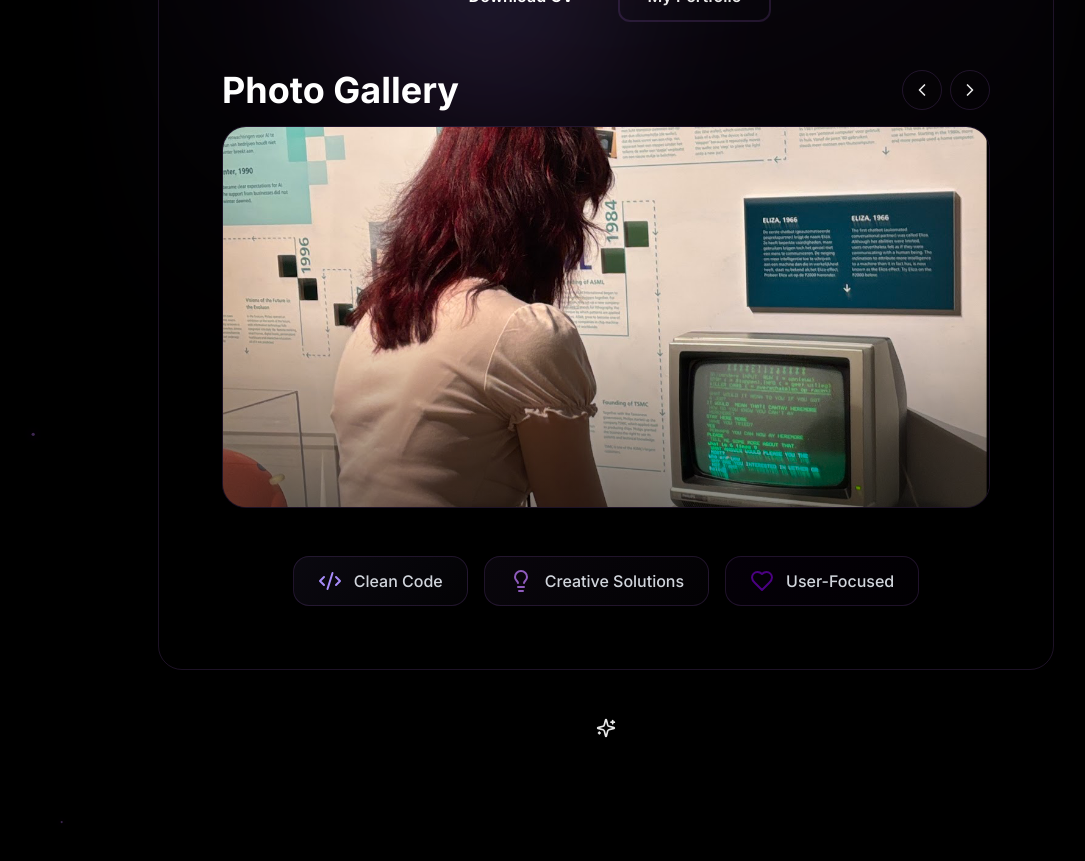
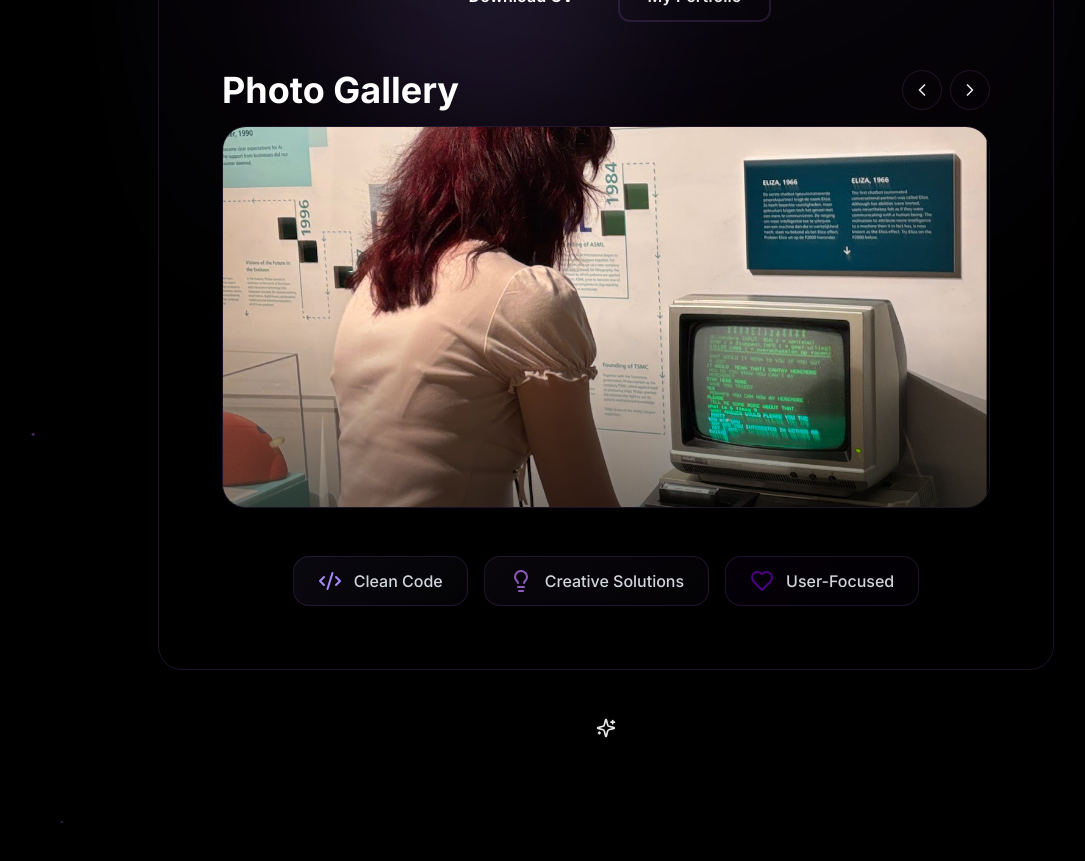
Before and after one commit to suuslu/suuslu.github.io, a React (Vite) app: page / in a window 1280 px wide. Shown: the part 2640-3501 px from the top of the page, without its empty margins (34-1119 px from the left). Built offline with nearby package versions, Linux system fonts and the light colour scheme.

Commit message:
Update gallery alt text

```diff
--- a/src/app/components/about-me.tsx
+++ b/src/app/components/about-me.tsx
@@ -12,7 +12,7 @@ export function AboutMe() {
     { src: '/image1.png', alt: 'Portfolio photo 2' },
     { src: '/image2.jpg', alt: 'Portfolio photo 3' },
     { src: '/image3.png', alt: 'Portfolio photo 4' },
-    { src: '/kucuksucuk.jpg', alt: 'Portrait photo' }
+    { src: '/kucuksucuk.jpg', alt: 'Portfolio photo 5' }
   ];
 
   const { scrollYProgress } = useScroll({
@@ -359,7 +359,7 @@ export function AboutMe() {
                     key={galleryImages[galleryIndex].src}
                     src={galleryImages[galleryIndex].src}
                     alt={galleryImages[galleryIndex].alt}
-                    className="h-[380px] w-full object-cover object-[55%_35%]"
+                    className="h-[380px] w-full object-cover"
                     initial={{ opacity: 0, scale: 1.02 }}
                     animate={{ opacity: 1, scale: 1 }}
                     transition={{ duration: 0.6, ease: "easeOut" }}
```
Also changed, not shown: 2 other files (tests, documents, lock files or other folders).
